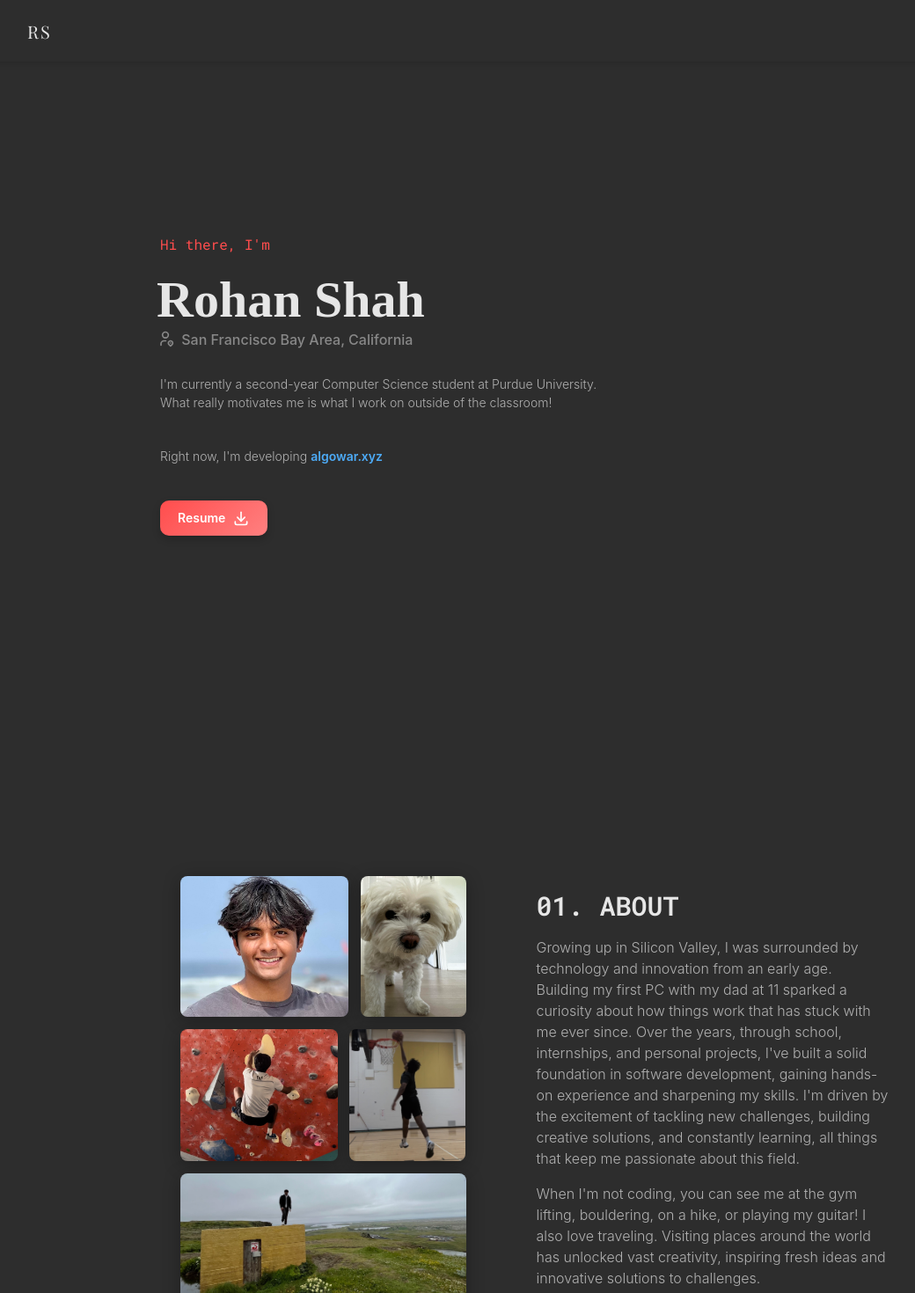
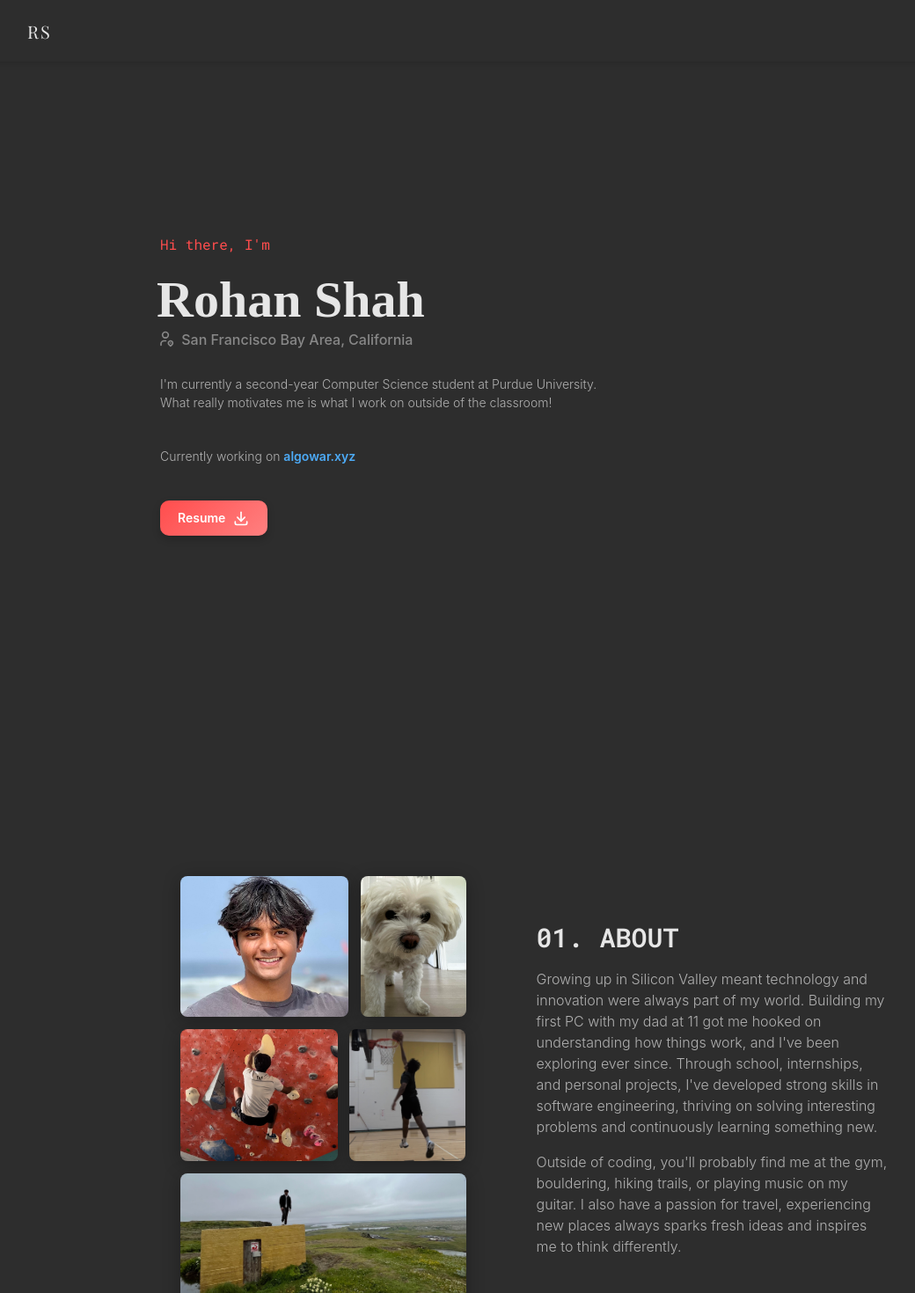
Before and after one commit to rohanshah35/rohanshah35.github.io, a Next.js app: page / in a window 1280 px wide. Shown: the top 1470 px of the page at 88% size, without its empty margins (33-1073 px from the left). Built offline with nearby package versions, Linux system fonts and the light colour scheme.

Commit message:
about me update

```diff
--- a/src/app/components/about-hero/about-hero.tsx
+++ b/src/app/components/about-hero/about-hero.tsx
@@ -70,15 +70,11 @@ export function AboutHero() {
             ref={descRef}
             className={`${classes.description} ${descInView ? classes.animate : ""}`}
           >
-            Growing up in Silicon Valley, I was surrounded by technology and innovation from an early age.
-            Building my first PC with my dad at 11 sparked a curiosity about how things work that has stuck with me ever since.
-            Over the years, through school, internships, and personal projects, I&apos;ve built a solid foundation in software development, gaining hands-on experience and sharpening my skills.
-            I&apos;m driven by the excitement of tackling new challenges, building creative solutions, and constantly learning, all things that keep me passionate about this field.
+            Growing up in Silicon Valley meant technology and innovation were always part of my world. Building my first PC with my dad at 11 got me hooked on understanding how things work, and I&apos;ve been exploring ever since. Through school, internships, and personal projects, I&apos;ve developed strong skills in software engineering, thriving on solving interesting problems and continuously learning something new.
+          </Text>
 
-          </Text>
           <Text className={`${classes.description} ${descInView ? classes.animate : ""}`}>
-            When I&apos;m not coding, you can see me at the gym lifting, bouldering, on a hike, or playing my guitar!
-            I also love traveling. Visiting places around the world has unlocked vast creativity, inspiring fresh ideas and innovative solutions to challenges.
+            Outside of coding, you&apos;ll probably find me at the gym, bouldering, hiking trails, or playing music on my guitar. I also have a passion for travel, experiencing new places always sparks fresh ideas and inspires me to think differently.
           </Text>
         </div>
       </div>
--- a/src/app/components/hero/hero.tsx
+++ b/src/app/components/hero/hero.tsx
@@ -19,7 +19,8 @@ export function Hero() {
             What really motivates me is what I work on outside of the classroom!
           </Text>
           <Text className={classes.description}>
-            Right now, I&apos;m developing{" "}
+            Currently working on{" "}
+            {/* Right now, I&apos;m developing{" "} */}
             <Link
               href="https://algowar.xyz"
               className={classes.link}
```
